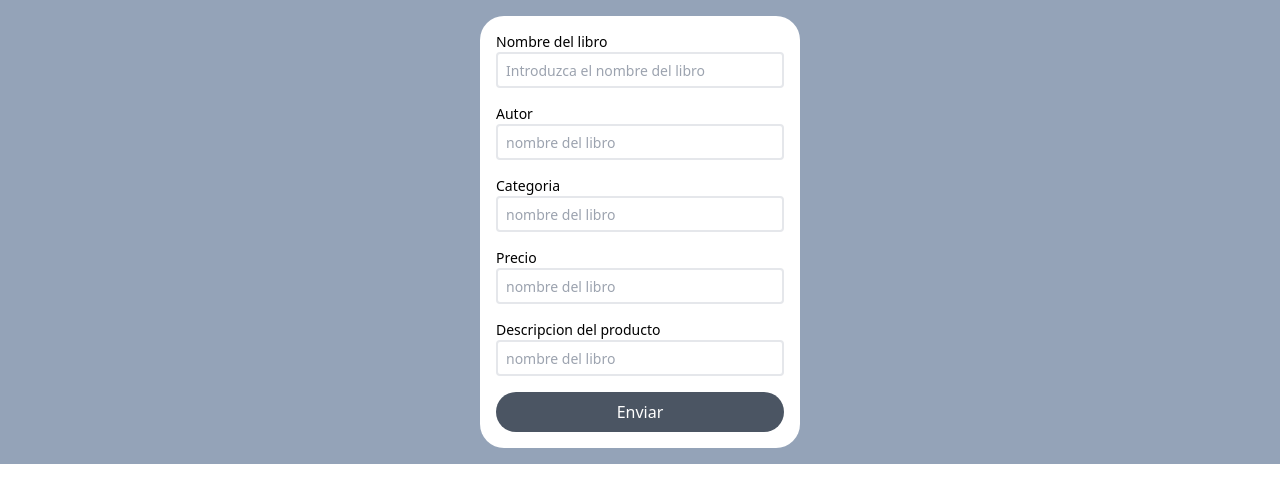
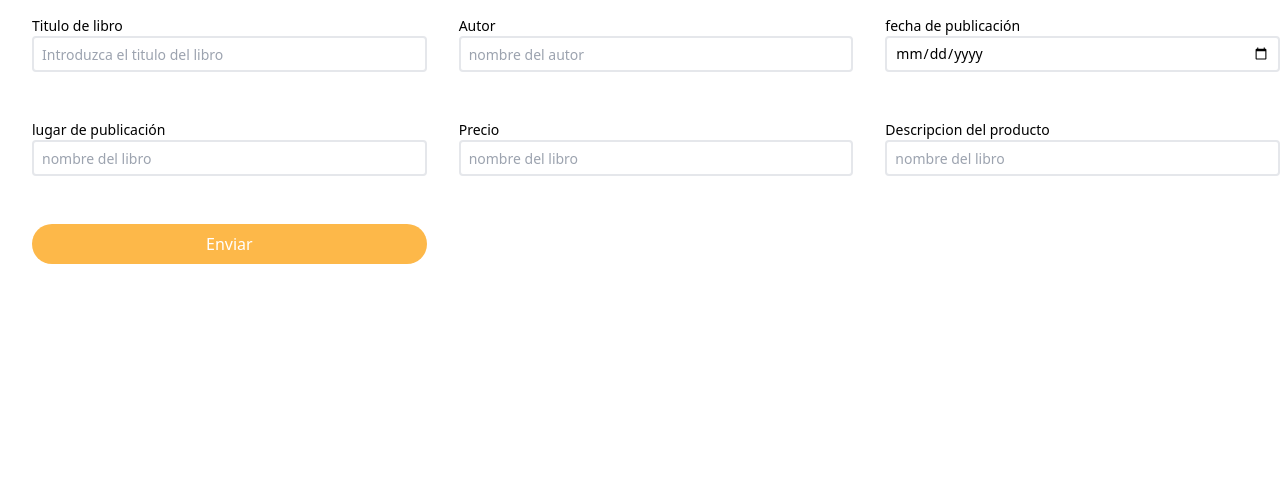
Before and after one commit to No-Country/c9-01-m-csharp-react, a React (Vite) app in the folder frontend/: page /sendbooks in a window 1280 px wide. Shown: the top 502 px of the page. Built offline with nearby package versions, Linux system fonts and the light colour scheme.

Commit message:
se  crea la  page de  admin

```diff
--- /dev/null
+++ b/frontend/src/Components/AdminProducts.jsx
@@ -0,0 +1,23 @@
+import React from 'react'
+import SendBooks from './SendBooks'
+
+
+const AdminProducts = () => {
+  return (
+    <div className='bg-[#FFFFFF] h-screen p-6 flex flex-col gap-8'>
+        <div className='flex justify-between'>
+            <h2>Productos</h2>
+            <button>Agregar un producto</button>
+        </div>
+        <div className='border-2 rounded-2xl p-4'>
+            <h3>Titulo y descripción </h3>
+            <div>
+                <SendBooks/>
+
+            </div>
+        </div>
+    </div>
+  )
+}
+
+export default AdminProducts
--- a/frontend/src/pages/SendBooks.jsx
+++ b/frontend/src/Components/SendBooks.jsx
@@ -22,22 +22,25 @@ const SendBooks = () => {
             })
    }
   return (
-    <div className='bg-slate-400 h-auto flex-col justify-center items-center py-4'>
 
 
-        <div className='max-h-max bg-white  flex flex-col justify-center items-center rounded-3xl w-80 mx-auto '>
+    <div className='bg-white h-full w-full '>
 
-        <form className='w-72 mx-4  pt-4' onSubmit={handleSubmit(submit)}>
+        <form className='w-full mx-4  pt-4 grid grid-cols-3 gap-8 p-4' onSubmit={handleSubmit(submit)}>
             <div className='flex flex-col mb-4'>
-                <label className='text-sm' htmlFor='name'>Nombre del libro</label>
-                <input className='border-2 px-2 text-sm h-9 rounded' type='text' id='name' {...register("name")} placeholder="Introduzca el nombre del libro"/>
+                <label className='text-sm' htmlFor='name mb-4'>Titulo de libro</label>
+                <input className='border-2 px-2 text-sm h-9 rounded' type='text' id='name' {...register("name")} placeholder="Introduzca el titulo del libro"/>
             </div>
             <div className='flex flex-col mb-4'>
                 <label className='text-sm' htmlFor="author">Autor</label>
-                <input className='border-2 px-2 text-sm h-9 rounded' type="text" id="author"{...register("author")} placeholder="nombre del libro"/>
+                <input className='border-2 px-2 text-sm h-9 rounded' type="text" id="author"{...register("author")} placeholder="nombre del autor"/>
             </div>
             <div className='flex flex-col mb-4'>
-                <label className='text-sm' htmlFor="category">Categoria</label>
+                <label className='text-sm' htmlFor="category">fecha de publicación</label>
+                <input className='border-2 px-2 text-sm h-9 rounded' type="date" id="category"{...register("category")} placeholder="nombre del libro"/>
+           	</div>
+               <div className='flex flex-col mb-4'>
+                <label className='text-sm' htmlFor="category">lugar de publicación</label>
                 <input className='border-2 px-2 text-sm h-9 rounded' type="text" id="category"{...register("category")} placeholder="nombre del libro"/>
            	</div>
             <div className='flex flex-col mb-4'>
@@ -49,10 +52,10 @@ const SendBooks = () => {
                 <label className='text-sm' htmlFor="description">Descripcion del producto</label>
                 <input className='border-2 px-2 text-sm h-9 rounded' type="text" id="description"{...register("description")} placeholder='nombre del libro'/>
             </div>
-            <button className='bg-gray-600 text-white w-full py-2 rounded-3xl mb-4'>Enviar</button>
+            <button className='bg-[#FDB849] text-white w-full py-2 rounded-3xl mb-4'>Enviar</button>
         </form>
-        </div>
     </div>
+
   )
 }
 
--- a/frontend/src/main.jsx
+++ b/frontend/src/main.jsx
@@ -17,8 +17,9 @@ import PersonalRead from "./Components/PersonalRead.jsx";
 import PersonalFavourites from "./Components/PersonalFavourites.jsx";
 import Login from './pages/Login'
 import Register from './pages/Register'
-import SendBooks from './pages/SendBooks'
+import SendBooks from './Components/SendBooks'
 import BookDescription from './Components/BookDescription'
+import Admin from './pages/Admin'
 
 const router = createBrowserRouter([
   {
@@ -82,6 +83,11 @@ const router = createBrowserRouter([
     path: '/sendbooks',
     element: <SendBooks />,
     errorElement: <ErrorPage />
+  },
+  {
+    path: '/admin',
+    element: <Admin />,
+    errorElement: <ErrorPage />
   }
 
 ]);
--- /dev/null
+++ b/frontend/src/pages/Admin.jsx
@@ -0,0 +1,30 @@
+import React from 'react'
+import AdminProducts from '../Components/AdminProducts'
+
+const Admin = () => {
+  return (
+    <div className=' flex'>
+        <div className='bg-[#7BBFCC] h-screen w-56 pl-6 pt-6 flex flex-col gap-8' id="sidebar ">
+            <div className='flex gap-8'>
+                <div className='h-10 w-20 bg-[#FDB849] rounded-full self-center'>
+                    <img src="" alt="" />
+                </div>
+                <h3>nombre del vendedor</h3>
+            </div>
+            <div className='flex flex-col gap-2'>
+            <h4>Administrar</h4>
+            <h4>Ventas</h4>
+            <h4>Productos</h4>
+            <h4>Lista de productos</h4>
+            <h4>Categorias</h4>
+            </div>
+
+        </div>
+        <div className='w-full'>
+            <AdminProducts/>
+        </div>
+    </div>
+  )
+}
+
+export default Admin
--- a/frontend/src/pages/Login.jsx
+++ b/frontend/src/pages/Login.jsx
@@ -1,6 +1,7 @@
 import axios from 'axios'
 import React, { useState } from 'react'
 import {useForm} from 'react-hook-form'
+import {Link, NavLink} from 'react-router-dom';
 
 const Login = () => {
 // data el  donde viene el password y correo con lo que hace login
@@ -25,14 +26,14 @@ const submit = data =>{
     return (
 
 
-        <div className='bg-slate-400 h-auto'>
-            <div className='max-h-72 overflow-hidden ... ' >
+        <div className='bg-[#7BBFCC] h-screen relative'>
+            <div className='max-h-72 overflow-hidden ... flex justify-center items-center' >
                 <img src="https://images.pexels.com/photos/2067569/pexels-photo-2067569.jpeg?auto=compress&cs=tinysrgb&w=1260&h=750&dpr=1" alt="" />
             </div>
-            <div className='max-h-max bg-white  flex flex-col justify-center items-center rounded-3xl w-80 mx-auto '>
-                <div className='flex w-72 items-center justify-center mt-2.5'>
-                    <h3 className='bg-gray-600 px-4 py-2 rounded-3xl text-white text-sm'>iniciar sesión</h3>
-                    <h3 className='bg-gray-400 px-4 py-2 rounded-r-3xl text-white text-sm'  >Registrarse</h3>
+            <div className='max-h-max bg-white  flex flex-col justify-center items-center rounded-3xl w-80 mx-auto absolute top-64 left-1/2 -translate-x-1/2'>
+                <div className='flex w-72 items-center justify-center mt-2.5 relative'>
+                    <h3 className='bg-gray-600 px-4 py-2 rounded-3xl left-10 text-white text-sm absolute cursor-pointer' >iniciar sesión</h3>
+                    <h3 className='bg-gray-400 px-6 pl-8 py-2 rounded-r-3xl ml-24 text-white text-sm cursor-pointer'  > <NavLink to={"/register"} style={({ isActive }) => isActive ? activeStyle : undefined }>Registrarse</NavLink></h3>
                 </div>
                 <h2 className='my-8 text-2xl'>welcome text</h2>
                 <form className='w-72 mx-4 ' onSubmit={handleSubmit(submit)}>
@@ -44,7 +45,7 @@ const submit = data =>{
                         <label htmlFor='password' className='text-sm'>Contraseña</label>
                         <input type='password' id='password'{...register("password")} placeholder="********" className='border-2 px-2 text-sm h-9 rounded' />
                     </div>
-                    <button className='bg-gray-600 text-white w-full py-2 rounded-3xl' >iniciar sesión</button>
+                    <button className='bg-[#FDB849] text-white w-full py-2 rounded-3xl' >iniciar sesión</button>
                 </form>
                 <h3 className='mb-4'>¿Olvidaste tu contraseña?</h3>
             </div>
--- a/frontend/src/pages/Register.jsx
+++ b/frontend/src/pages/Register.jsx
@@ -1,11 +1,12 @@
 import React from 'react'
 import {useForm} from 'react-hook-form'
 import axios from 'axios'
+import {Link, NavLink} from 'react-router-dom';
 
 const Register = () => {
     const {handleSubmit,register, reset} = useForm()
 
-const submit = (data) => {
+    const submit = (data) => {
     const URL = 'url del backend para el register'
     axios.post(URL, data)
         .then(res=> console.log(res))
@@ -19,14 +20,15 @@ const submit = (data) => {
 }
   return (
 
-    <div className='bg-slate-400 h-auto'>
-        <div className='max-h-72 overflow-hidden ... '>
+    <div className='bg-[#7BBFCC] h-screen relative'>
+        <div className='max-h-72 overflow-hidden ... flex justify-center items-center '>
             <img src="https://images.pexels.com/photos/2067569/pexels-photo-2067569.jpeg?auto=compress&cs=tinysrgb&w=1260&h=750&dpr=1" alt="bookstore" />
         </div>
-        <div className='max-h-max bg-white  flex flex-col justify-center items-center rounded-3xl w-80 mx-auto '>
-             <div className='flex w-72 items-center justify-center mt-2.5'>
-                <h3 className='bg-gray-600 px-4 py-2 rounded-3xl text-white text-sm'>iniciar sesión</h3>
-                <h3 className='bg-gray-400 px-4 py-2 rounded-r-3xl text-white text-sm'  >Registrarse</h3>
+
+            <div className='max-h-max bg-white  flex flex-col justify-center items-center rounded-3xl w-80 mx-auto fixed absolute top-64  left-1/2 -translate-x-1/2'>
+             <div className='flex w-72 items-center justify-center mt-2.5 relative'>
+                <h3 className='bg-gray-400 pl-4 py-2 pr-8  rounded-l-3xl text-white text-sm mr-24'><NavLink to={"/login"}style={({ isActive }) => isActive ? activeStyle : undefined }>iniciar sesión</NavLink></h3>
+                <h3 className='bg-gray-600 px-6 py-2 rounded-3xl text-white text-sm absolute right-8'  >Registrarse</h3>
             </div>
             <h2 className='my-8 text-2xl'>welcome text</h2>
             <form className='w-72 mx-4 ' onSubmit={handleSubmit(submit)}>
@@ -46,10 +48,11 @@ const submit = (data) => {
                     <label htmlFor='password'>contraseña</label>
                     <input className='border-2 px-2 text-sm h-9 rounded' type='password' id='password' {...register("password")} placeholder="********"/>
                 </div>
-                <button className='bg-gray-600 text-white w-full py-2 rounded-3xl'>iniciar sesión</button>
+                <button className='bg-[#FDB849] text-white w-full py-2 rounded-3xl'>iniciar sesión</button>
             </form>
             <p className='mb-4'>¿olvidaste tu contraseña?</p>
         </div>
+
 
     </div>
 )
--- a/package.json
+++ b/package.json
@@ -23,7 +23,6 @@
     "@reduxjs/toolkit": "^1.9.2",
     "axios": "^1.3.3",
     "framer-motion": "^9.0.2",
-    "react-collapse": "^5.1.1",
     "react-hook-form": "^7.43.1",
     "react-icons": "^4.7.1",
     "react-redux": "^8.0.5"
```
